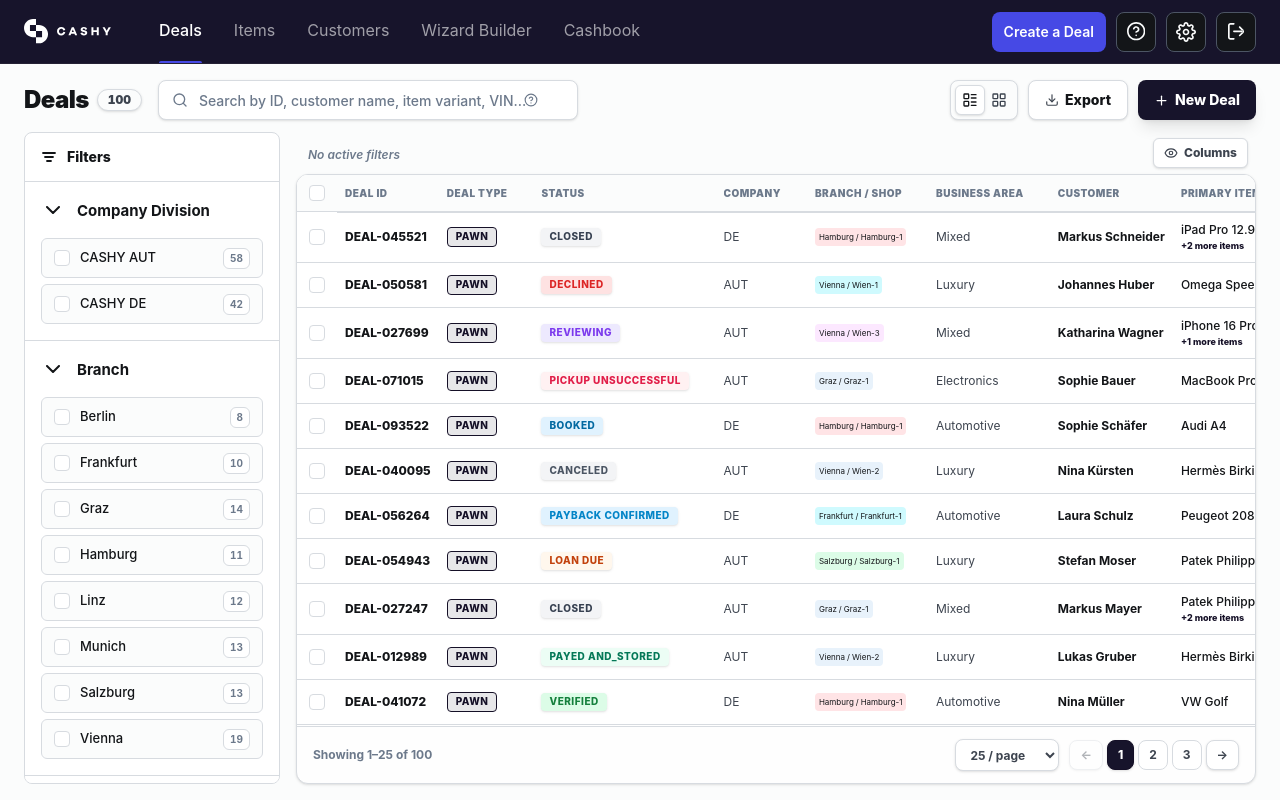
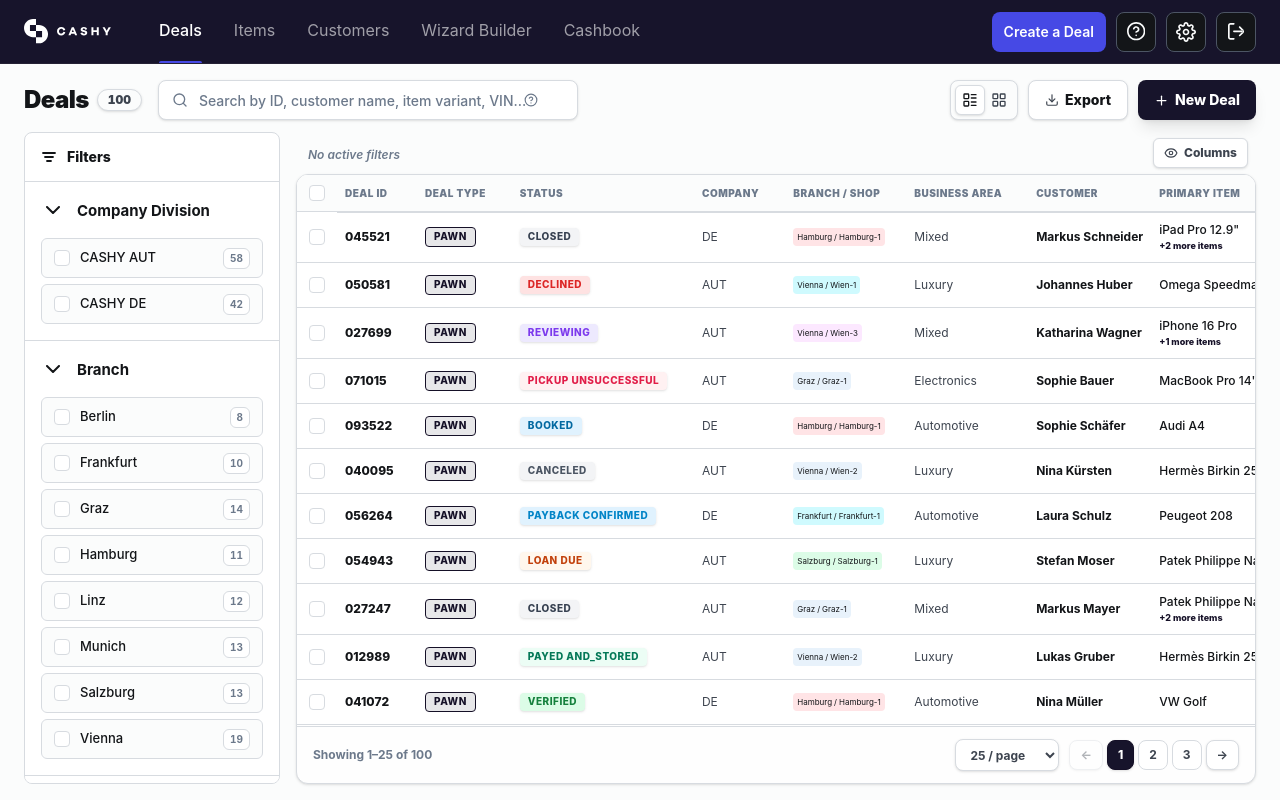
Before and after one commit to SarvarthDevelopers/cashy-mockup, a React (Vite) app: page /deals in a window 1280 px wide. Built offline with nearby package versions, Linux system fonts and the light colour scheme.

Commit message:
fix(mockData): ensure deal IDs are strictly 6-digit numbers without prefix

```diff
--- a/src/data/mockDeals.ts
+++ b/src/data/mockDeals.ts
@@ -258,7 +258,7 @@ function getItemsForCategory(businessArea: Deal['businessArea']): { items: DealI
 
 const SAMPLE_ROWS: Deal[] = [
   {
-    dealId: 'DEAL-000001',
+    dealId: '000001',
     mode: 'deal',
     status: 'PAYED_AND_STORED',
     company: 'CASHY_AUT',
@@ -285,7 +285,7 @@ const SAMPLE_ROWS: Deal[] = [
     notes: 'VIN pending verification',
   },
   {
-    dealId: 'DEAL-000023',
+    dealId: '000023',
     mode: 'deal',
     status: 'BOOKED',
     company: 'CASHY_DE',
@@ -312,7 +312,7 @@ const SAMPLE_ROWS: Deal[] = [
     notes: 'Photos attached',
   },
   {
-    dealId: 'DEAL-000077',
+    dealId: '000077',
     mode: 'custom_deal',
     status: 'REVIEWING',
     company: 'CASHY_DE',
@@ -347,22 +347,22 @@ const SAMPLE_ROWS: Deal[] = [
 
 export function generateMockDeals(count = 100): Deal[] {
   const deals: Deal[] = [...SAMPLE_ROWS];
-  const usedIds = new Set(['DEAL-000001', 'DEAL-000023', 'DEAL-000077']);
+  const usedIds = new Set(['000001', '000023', '000077']);
 
   // Indices for distribution tracking
   let customDealAccepted = 0;
-  let archivedCount = 1; // DEAL-000077 area counts
+  let archivedCount = 1; // 000077 area counts
 
-  let highValueCarCount = 1; // DEAL-000001 already high-value
-  let mixedMultiItemCount = 1; // DEAL-000077 already multi-item mixed
+  let highValueCarCount = 1; // 000001 already high-value
+  let mixedMultiItemCount = 1; // 000077 already multi-item mixed
   let duplicateNameIdx = 0;
 
   for (let i = deals.length; i < count; i++) {
     let dealNum = randomInt(2, 99999);
-    let dealId = `DEAL-${String(dealNum).padStart(6, '0')}`;
+    let dealId = `${String(dealNum).padStart(6, '0')}`;
     while (usedIds.has(dealId)) {
       dealNum = randomInt(2, 99999);
-      dealId = `DEAL-${String(dealNum).padStart(6, '0')}`;
+      dealId = `${String(dealNum).padStart(6, '0')}`;
     }
     usedIds.add(dealId);
 
--- a/src/data/mockItems.ts
+++ b/src/data/mockItems.ts
@@ -18,6 +18,6 @@ export const MOCK_ITEMS: Item[] = [
     status: 'IN_STOCK',
     marketValue: 999,
     shop: 'Vienna Central',
-    dealId: 'DEAL-000001'
+    dealId: '000001'
   }
 ];
```
